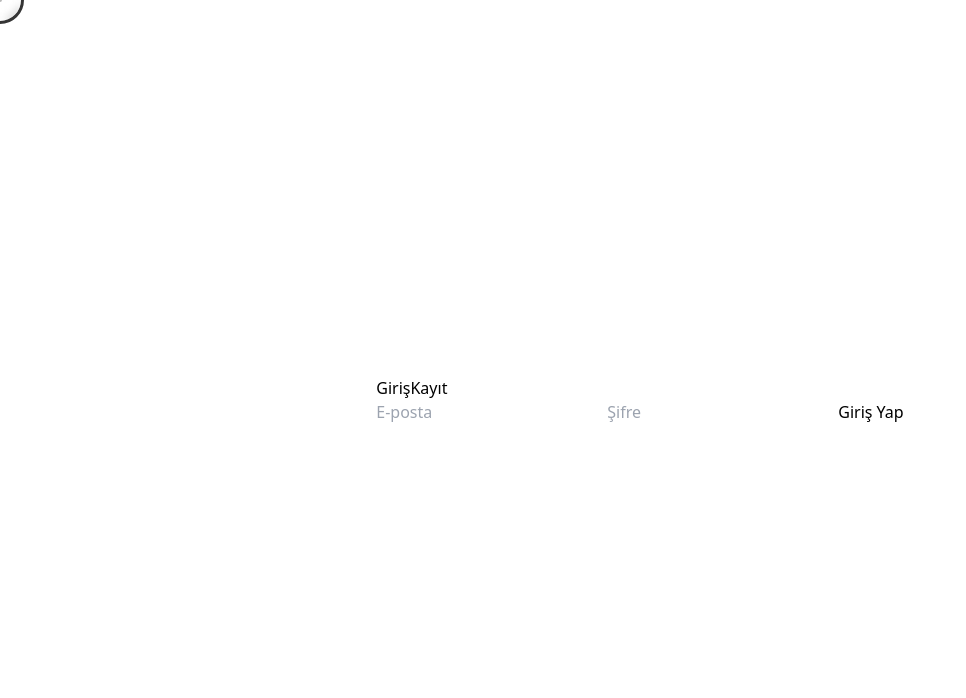
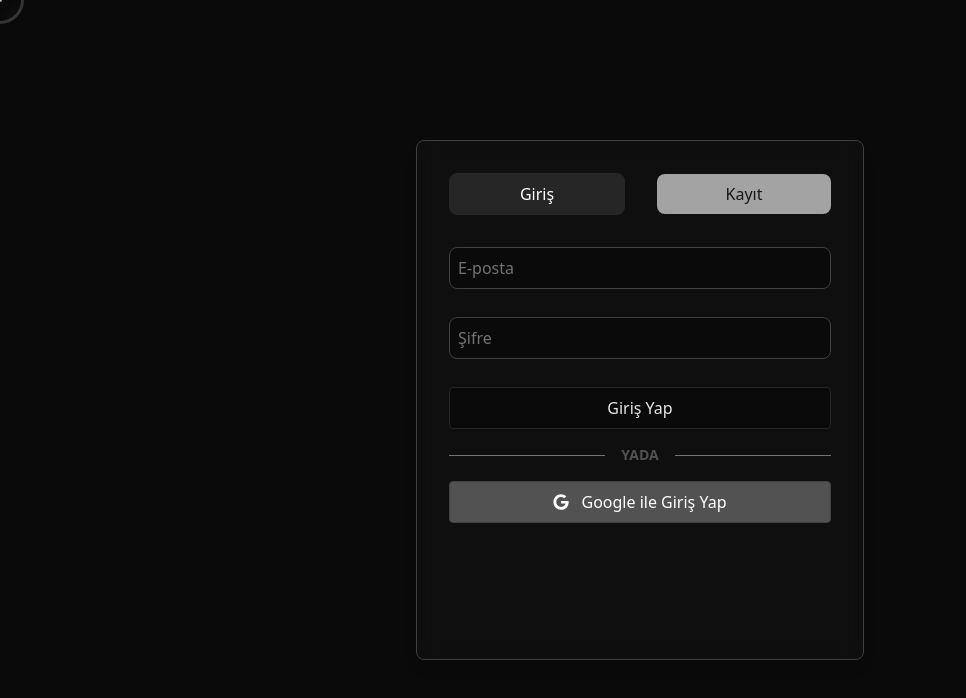
Before and after one commit to poyrazavsever/event-calendar, a Next.js app: page /login in a window 1280 px wide. Shown: the top 698 px of the page, without its empty margins (0-966 px from the left). Built offline with nearby package versions, Linux system fonts and the light colour scheme; no server answers.

Commit message:
feat: done login and register process

```diff
--- a/firebase.js
+++ b/firebase.js
@@ -1,7 +1,7 @@
 // firebase.js
 import { initializeApp } from "firebase/app";
 import { getFirestore } from "firebase/firestore";
-import { getAuth } from "firebase/auth";
+import { getAuth, GoogleAuthProvider  } from "firebase/auth";
 
 const firebaseConfig = {
   apiKey: process.env.NEXT_PUBLIC_FIREBASE_API_KEY,
@@ -19,5 +19,6 @@ const app = initializeApp(firebaseConfig);
 // Firestore ve Authentication modüllerini başlat
 const db = getFirestore(app);
 const auth = getAuth(app);
+const googleProvider = new GoogleAuthProvider();
 
-export { db, auth };
+export { db, auth, googleProvider  };
--- a/layouts/MainLayout.js
+++ b/layouts/MainLayout.js
@@ -1,16 +1,15 @@
-import React from 'react';
-import Navbar from '@/components/Navbar';
-import Scroll from '@/components/Scroll';
+import React from "react";
+import Navbar from "@/components/Navbar";
+import Scroll from "@/components/Scroll";
+import { Toaster } from "react-hot-toast";
 
 const MainLayout = ({ children }) => {
   return (
     <div className="relative min-h-screen">
+      <Toaster position="top-center" reverseOrder={false} />
       <Navbar />
-      <main className="pt-16 flex-grow">
-        {children}
-      </main>
+      <main className="pt-16 flex-grow">{children}</main>
       <Scroll />
-
     </div>
   );
 };
--- a/package.json
+++ b/package.json
@@ -14,6 +14,7 @@
     "next": "14.2.5",
     "react": "^18",
     "react-dom": "^18",
+    "react-hot-toast": "^2.4.1",
     "react-icons": "^5.3.0"
   },
   "devDependencies": {
--- a/pages/_app.js
+++ b/pages/_app.js
@@ -2,7 +2,8 @@ import { useEffect } from "react";
 import { useRouter } from "next/router";
 import { useAuth } from "../hooks/useAuth"; // Firebase auth hook'u
 import "../styles/globals.css";
-import CustomCursor from '@/components/CustomCursor';
+import CustomCursor from "@/components/CustomCursor";
+import { Toaster } from "react-hot-toast";
 
 import MainLayout from "../layouts/MainLayout";
 
@@ -21,6 +22,7 @@ function MyApp({ Component, pageProps }) {
   if (loading || isLoginPage) {
     return (
       <>
+        <Toaster position="top-center" reverseOrder={false} />
         <CustomCursor />
         <Component {...pageProps} />
       </>
--- a/pages/login.js
+++ b/pages/login.js
@@ -1,17 +1,23 @@
-import { useState } from "react";
+import { useState, useEffect } from "react";
 import { useRouter } from "next/router";
 import {
   signInWithEmailAndPassword,
   createUserWithEmailAndPassword,
+  signInWithPopup,
 } from "firebase/auth";
-import { auth } from "../firebase"; // Firebase yapılandırma dosyan
+import { auth, googleProvider } from "../firebase"; // Firebase yapılandırma dosyanız
+import { motion, useAnimation } from "framer-motion";
+import { FaGoogle } from "react-icons/fa";
+import toast from "react-hot-toast";
 
 export default function LoginPage() {
   const [tab, setTab] = useState("login");
   const [email, setEmail] = useState("");
   const [password, setPassword] = useState("");
+  const [username, setUsername] = useState(""); // Kullanıcı adı ekleyin
   const [error, setError] = useState("");
   const router = useRouter();
+  const controls = useAnimation();
 
   const handleLogin = async (e) => {
     e.preventDefault();
@@ -19,6 +25,7 @@ export default function LoginPage() {
       await signInWithEmailAndPassword(auth, email, password);
       router.push("/"); // Başarılı girişte ana sayfaya yönlendir
     } catch (error) {
+      toast.error(error.message)
       setError(error.message);
     }
   };
@@ -29,48 +36,150 @@ export default function LoginPage() {
       await createUserWithEmailAndPassword(auth, email, password);
       router.push("/"); // Başarılı kayıt işlemi sonrası ana sayfaya yönlendir
     } catch (error) {
+      toast.error(error.message)
       setError(error.message);
     }
   };
 
+  const handleGoogleSignIn = async () => {
+    try {
+      await signInWithPopup(auth, googleProvider);
+      router.push("/"); // Başarılı girişte ana sayfaya yönlendir
+    } catch (error) {
+      toast.error(error.message)
+      setError(error.message);
+    }
+  };
+
+  useEffect(() => {
+    controls.start({
+      opacity: 1,
+      y: 0,
+      transition: { duration: 0.5 },
+    });
+  }, [tab]);
+
   return (
-    <div className="h-screen w-full flex items-center justify-center">
-      <div>
-        <div className="tabs">
-          <button
+    <div className="h-screen w-full flex items-center justify-center bg-neutral-950">
+      <motion.div
+        className="max-w-md w-full bg-neutral-800 bg-opacity-20 border border-neutral-700 shadow-lg rounded-lg p-8"
+        animate={controls}
+        style={{
+          perspective: 1000,
+          backdropFilter: "blur(10px)", // Camsı arka plan efekti
+          height: "520px", // Sabit yükseklik
+        }}
+      >
+        <div className="tabs flex items-center gap-8 mb-4">
+          <motion.button
             onClick={() => setTab("login")}
-            className={`tab ${tab === "login" ? "active" : ""}`}
+            className={`tab flex-1 py-2 px-4 rounded-lg ${
+              tab === "login"
+                ? "bg-neutral-800 border border-neutral-800 text-white"
+                : "bg-neutral-400 text-neutral-900"
+            }`}
+            initial={{ opacity: 0, x: -20 }}
+            animate={{ opacity: 1, x: 0 }}
+            exit={{ opacity: 0, x: -20 }}
+            transition={{ duration: 0.5 }}
           >
             Giriş
-          </button>
-          <button
+          </motion.button>
+          <motion.button
             onClick={() => setTab("register")}
-            className={`tab ${tab === "register" ? "active" : ""}`}
+            className={`tab flex-1 py-2 px-4 rounded-lg ${
+              tab === "register"
+                ? "bg-neutral-800 border border-neutral-800 text-white"
+                : "bg-neutral-400 text-neutral-900"
+            }`}
+            initial={{ opacity: 0, x: 20 }}
+            animate={{ opacity: 1, x: 0 }}
+            exit={{ opacity: 0, x: 20 }}
+            transition={{ duration: 0.5 }}
           >
             Kayıt
-          </button>
+          </motion.button>
         </div>
-        <form onSubmit={tab === "login" ? handleLogin : handleRegister}>
-          <input
+
+        <div className="pt-4">
+          <motion.div
+            key={tab} // Her tab değişiminde yeni bir animasyon tetiklenir
+            initial={{ opacity: 0, y: 20 }}
+            animate={{ opacity: 1, y: 0 }}
+            exit={{ opacity: 0, y: -20 }}
+            transition={{ duration: 0.5 }}
+            className="flex flex-col gap-4"
+          >
+            {tab === "register" && (
+              <motion.input
+                type="text"
+                placeholder="Kullanıcı Adı"
+                value={username}
+                onChange={(e) => setUsername(e.target.value)}
+                required
+                className="w-full p-2 mb-3 border border-neutral-700 bg-neutral-950 rounded-lg focus:outline-none text-neutral-100 placeholder:text-neutral-500"
+                initial={{ opacity: 0, y: 20 }}
+                animate={{ opacity: 1, y: 0 }}
+                exit={{ opacity: 0, y: -20 }}
+                transition={{ duration: 0.5 }}
+              />
+            )}
+            <motion.input
               type="email"
               placeholder="E-posta"
               value={email}
               onChange={(e) => setEmail(e.target.value)}
               required
+              className="w-full p-2 mb-3 border border-neutral-700 bg-neutral-950 rounded-lg focus:outline-none text-neutral-100 placeholder:text-neutral-500"
+              initial={{ opacity: 0, y: 20 }}
+              animate={{ opacity: 1, y: 0 }}
+              exit={{ opacity: 0, y: -20 }}
+              transition={{ duration: 0.5 }}
             />
-          <input
+            <motion.input
               type="password"
               placeholder="Şifre"
               value={password}
               onChange={(e) => setPassword(e.target.value)}
               required
+              className="w-full p-2 mb-3 border border-neutral-700 bg-neutral-950 rounded-lg focus:outline-none text-neutral-100 placeholder:text-neutral-500"
+              initial={{ opacity: 0, y: 20 }}
+              animate={{ opacity: 1, y: 0 }}
+              exit={{ opacity: 0, y: -20 }}
+              transition={{ duration: 0.5 }}
             />
-          <button type="submit">
+            <motion.button
+              type="submit"
+              className="w-full py-2 bg-neutral-950 border border-neutral-800 text-neutral-200 hover:bg-neutral-800 transition rounded"
+              initial={{ opacity: 0, y: 20 }}
+              animate={{ opacity: 1, y: 0 }}
+              exit={{ opacity: 0, y: -20 }}
+              transition={{ duration: 0.5 }}
+              onClick={tab === "login" ? handleLogin : handleRegister}
+            >
               {tab === "login" ? "Giriş Yap" : "Kayıt Ol"}
-          </button>
-          {error && <p className="text-red-500">{error}</p>}
-        </form>
+            </motion.button>
+            <div className="w-full flex items-center gap-4">
+              <div className="h-[1px] w-full bg-neutral-500"></div>
+              <span className="text-sm font-bold uppercase text-neutral-600">
+                Yada
+              </span>
+              <div className="h-[1px] w-full bg-neutral-500"></div>
             </div>
+            <motion.button
+              className="w-full py-2 bg-neutral-600 border border-neutral-700 text-white hover:bg-blue-950 transition-all rounded flex  items-center justify-center gap-3"
+              initial={{ opacity: 0, y: 20 }}
+              animate={{ opacity: 1, y: 0 }}
+              exit={{ opacity: 0, y: -20 }}
+              transition={{ duration: 0.5 }}
+              onClick={handleGoogleSignIn}
+            >
+              <FaGoogle />
+              Google ile Giriş Yap
+            </motion.button>
+          </motion.div>
+        </div>
+      </motion.div>
     </div>
   );
 }
```
Also changed, not shown: 1 other file (tests, documents, lock files or other folders). Lines whose indentation alone changed are shown as unchanged.
